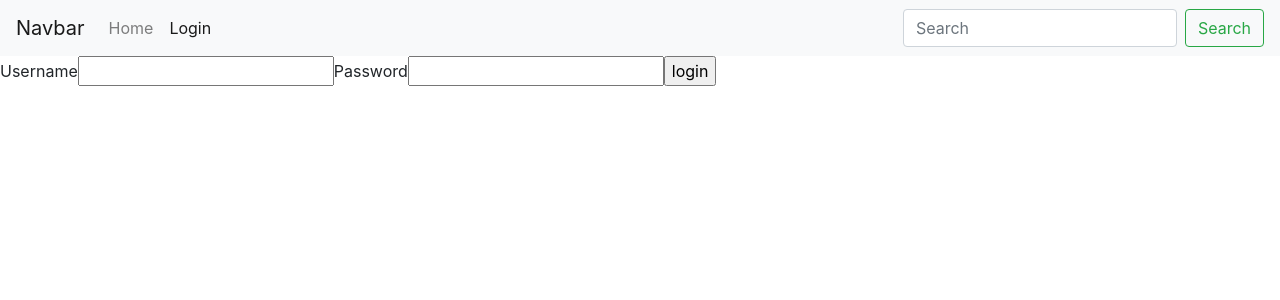
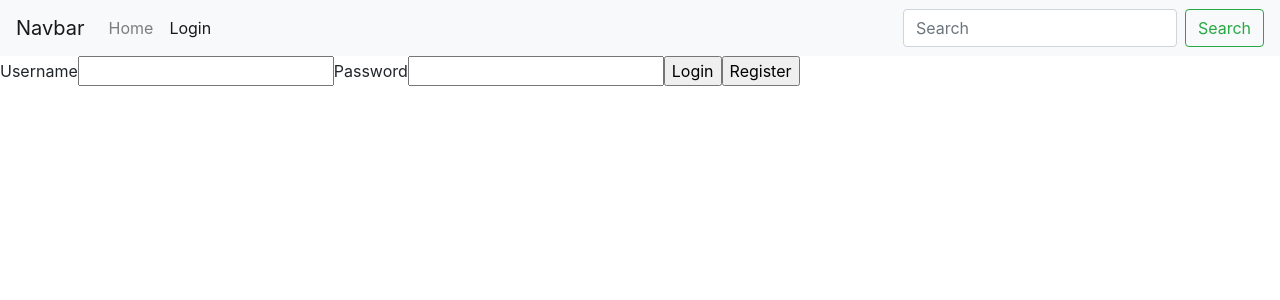
Before and after one commit to danliu277/simulation-frontend, a React (Create React App) app: page /login in a window 1280 px wide. Shown: the top 300 px of the page. Built offline with nearby package versions, Linux system fonts and the light colour scheme.

Commit message:
Add register button

```diff
--- a/src/container/Login.js
+++ b/src/container/Login.js
@@ -19,7 +19,8 @@ const Login = () => {
         <input type="text" name="username" value={username} onChange={handleUsername} />
         <label>Password</label>
         <input type="password" name="password" value={password} onChange={handlePassword} />
-        <input type="submit" value="login" />
+        <input type="submit" value="Login" />
+        <input type="submit" value="Register" />
       </form>
     </div>
   )
```
